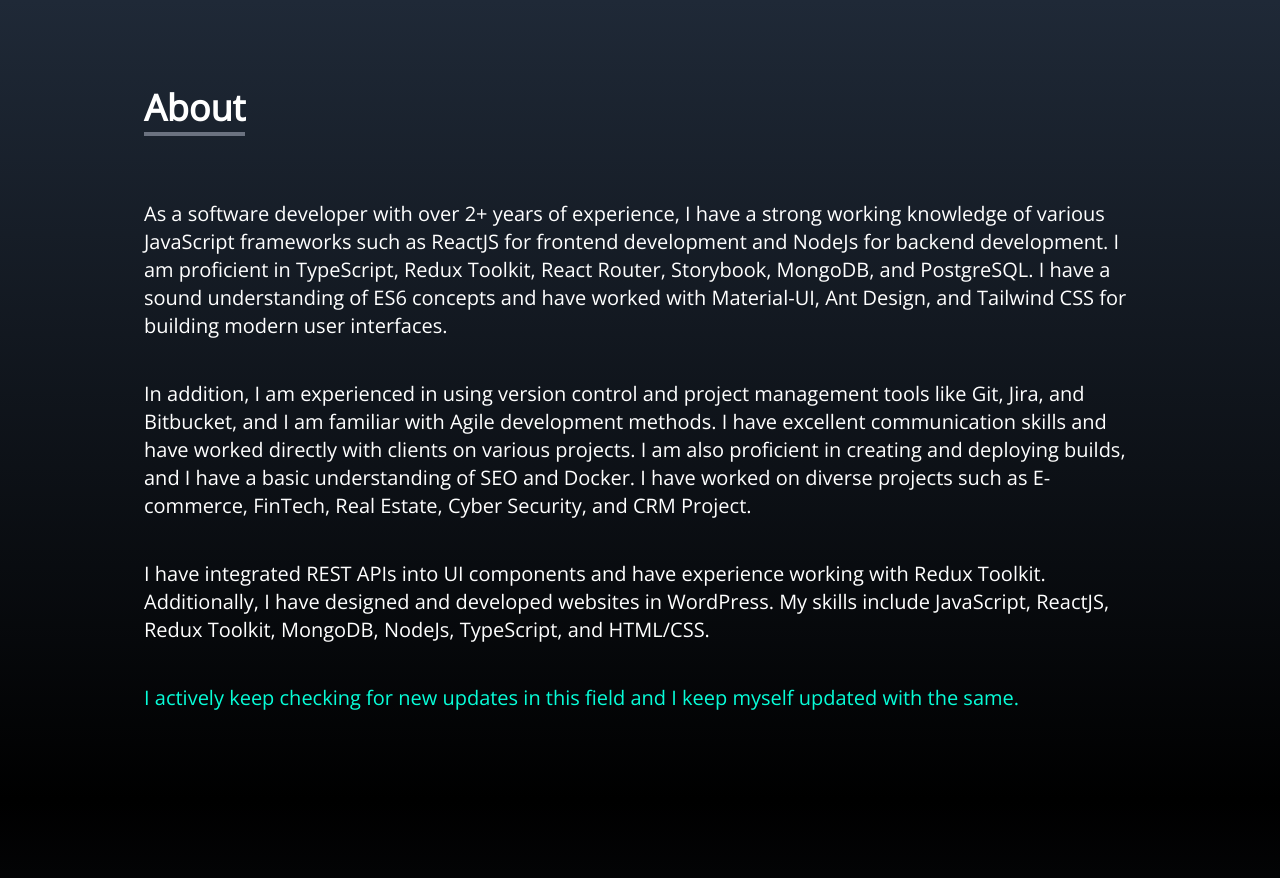
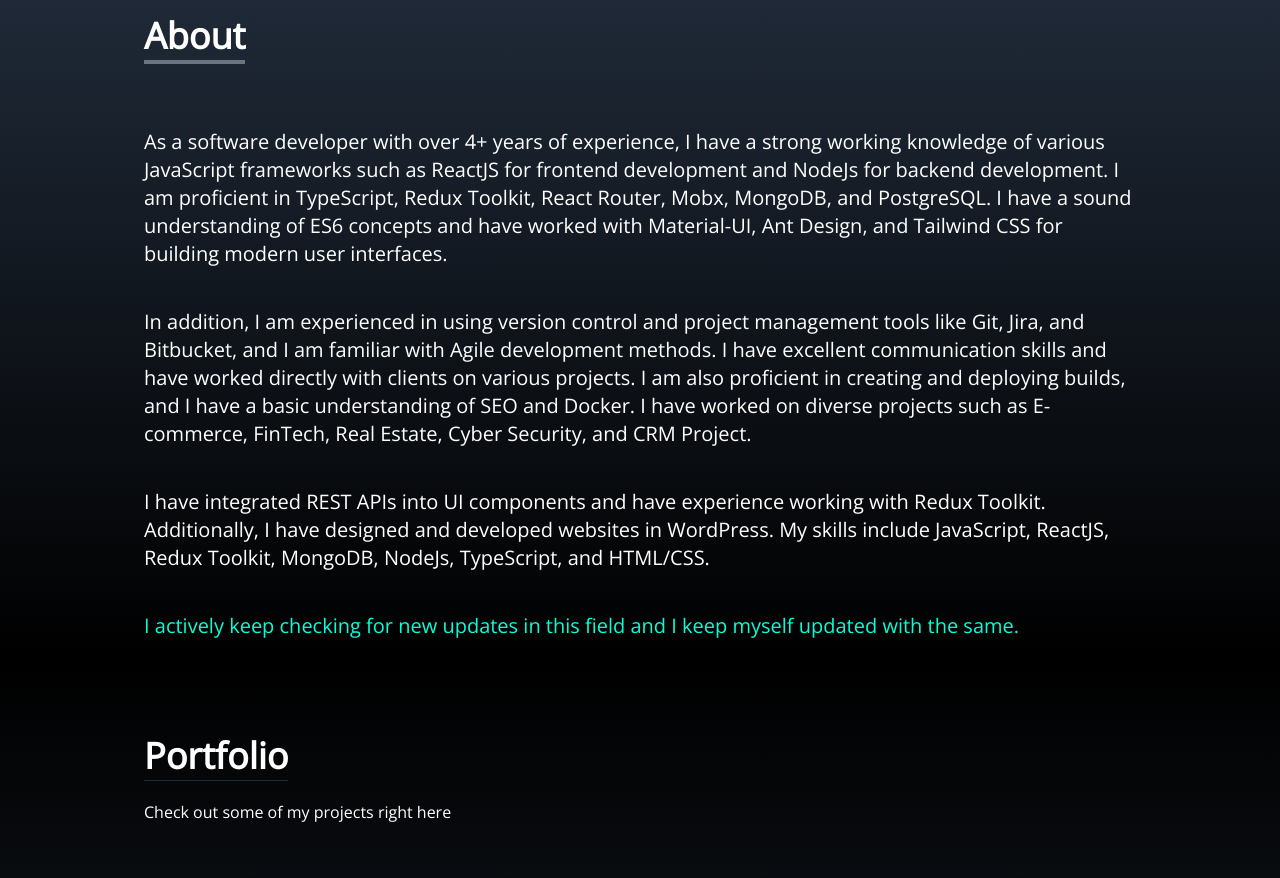
Before and after one commit to Devanshi1728/my-portfolio, a React (Create React App) app: page / in a window 1280 px wide. Shown: the part 800-1678 px from the top of the page. Built offline with nearby package versions, Linux system fonts and the light colour scheme.

Commit message:
Modify resume

```diff
--- a/src/components/About.jsx
+++ b/src/components/About.jsx
@@ -4,9 +4,9 @@
   return (
     <div
       name="about"
-      className="w-full h-screen bg-gradient-to-b from-gray-800 to-black text-white"
+      className="w-full bg-gradient-to-b from-gray-800 to-black text-white"
     >
-      <div className="flex flex-col justify-center p-4 h-full max-w-screen-lg mx-auto">
+      <div className="flex flex-col justify-center p-4 max-w-screen-lg mx-auto">
         <div className="pb-8">
           <p className="text-4xl font-bold inline border-b-4 border-gray-500">
             About
@@ -14,10 +14,10 @@
         </div>
 
         <p className="text-xl mt-10">
-          As a software developer with over 2+ years of experience, I have a
+          As a software developer with over 4+ years of experience, I have a
           strong working knowledge of various JavaScript frameworks such as
           ReactJS for frontend development and NodeJs for backend development. I
-          am proficient in TypeScript, Redux Toolkit, React Router, Storybook,
+          am proficient in TypeScript, Redux Toolkit, React Router, Mobx,
           MongoDB, and PostgreSQL. I have a sound understanding of ES6 concepts
           and have worked with Material-UI, Ant Design, and Tailwind CSS for
           building modern user interfaces.
```
Also changed, not shown: 1 other file (tests, documents, lock files or other folders).
